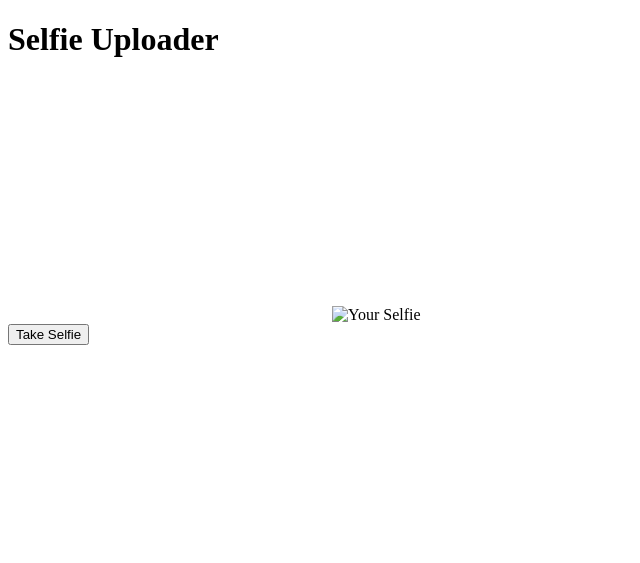
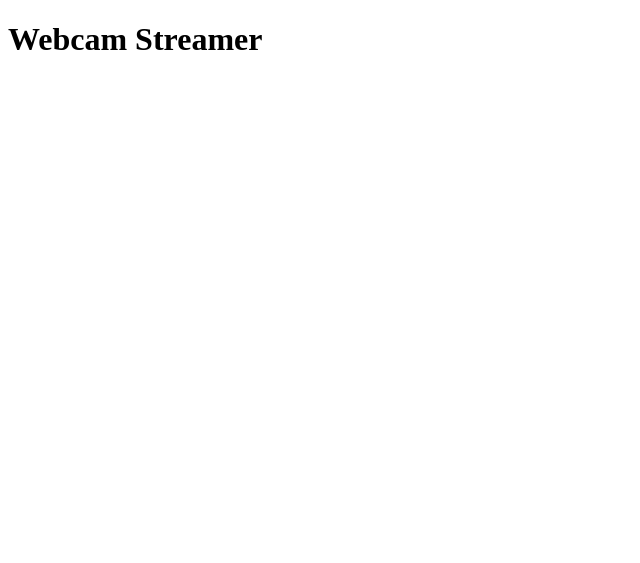
Before and after one commit to gyaneshmaurya/capture, a plain HTML site: page index.html in a window 1280 px wide. Shown: the whole page, without its empty margins (0-640 px from the left). Drawn offline with Linux system fonts and the light colour scheme.

Commit message:
Update index.html

```diff
--- a/index.html
+++ b/index.html
@@ -2,27 +2,17 @@
 <html>
   <head>
     <meta charset="UTF-8">
-    <title>Selfie Uploader</title>
+    <title>Webcam Streamer</title>
     <style>
-      #canvas {
-        display: none;
-      }
-      #preview {
-        width: 320px;
-        height: 240px;
+      #video {
+        width: 640px;
+        height: 480px;
       }
     </style>
   </head>
   <body>
-    <h1>Selfie Uploader</h1>
-    <div>
-      <video id="video" width="320" height="240" autoplay></video>
-      <canvas id="canvas" width="320" height="240"></canvas>
-      <img id="preview" src="#" alt="Your Selfie">
-    </div>
-    <button id="capture">Take Selfie</button>
-    <script src="https://www.gstatic.com/firebasejs/9.6.1/firebase-app.js"></script>
-    <script src="https://www.gstatic.com/firebasejs/9.6.1/firebase-storage.js"></script>
+    <h1>Webcam Streamer</h1>
+    <video id="video" autoplay></video>
     <script src="app.js"></script>
   </body>
 </html>
```
